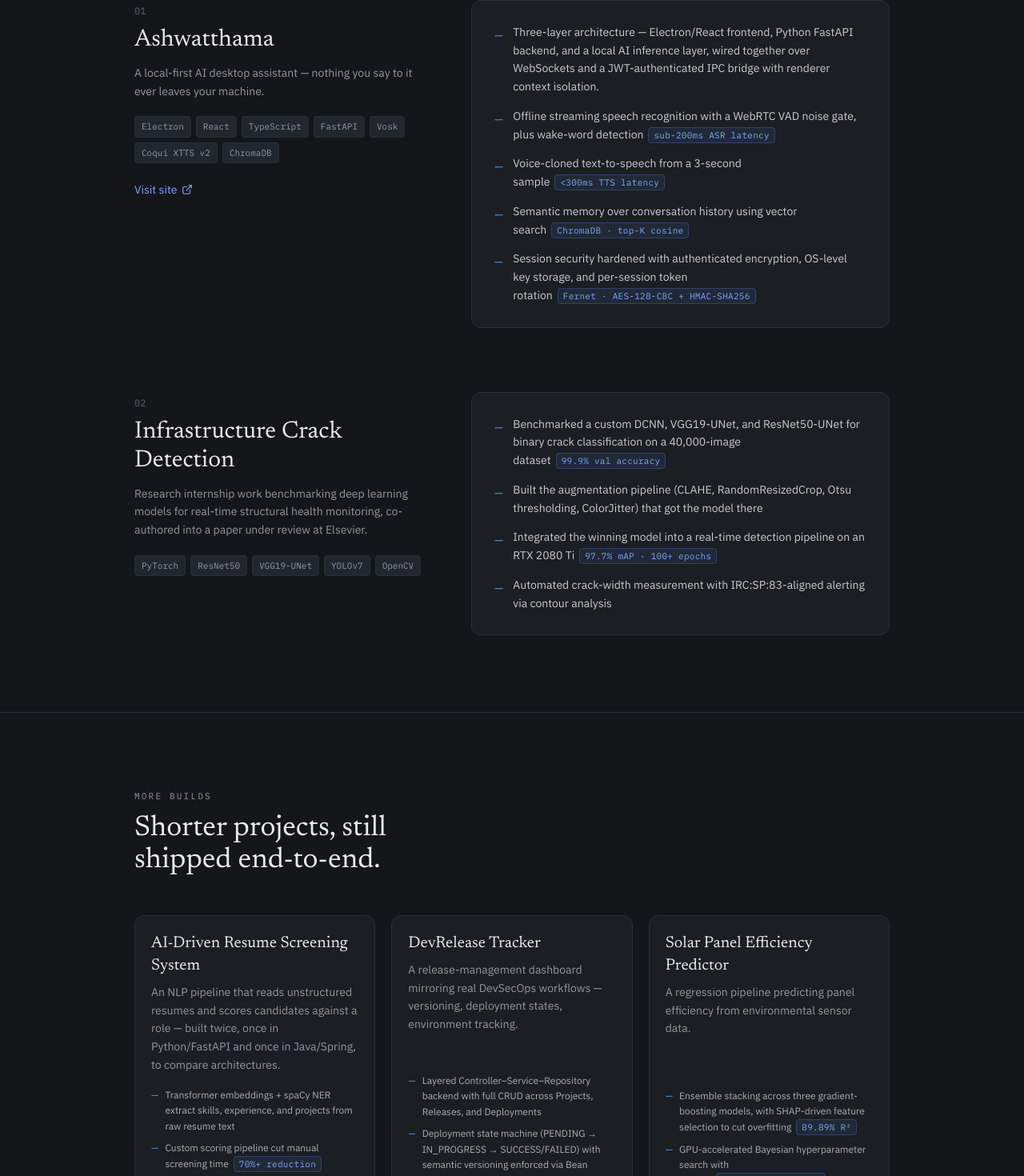
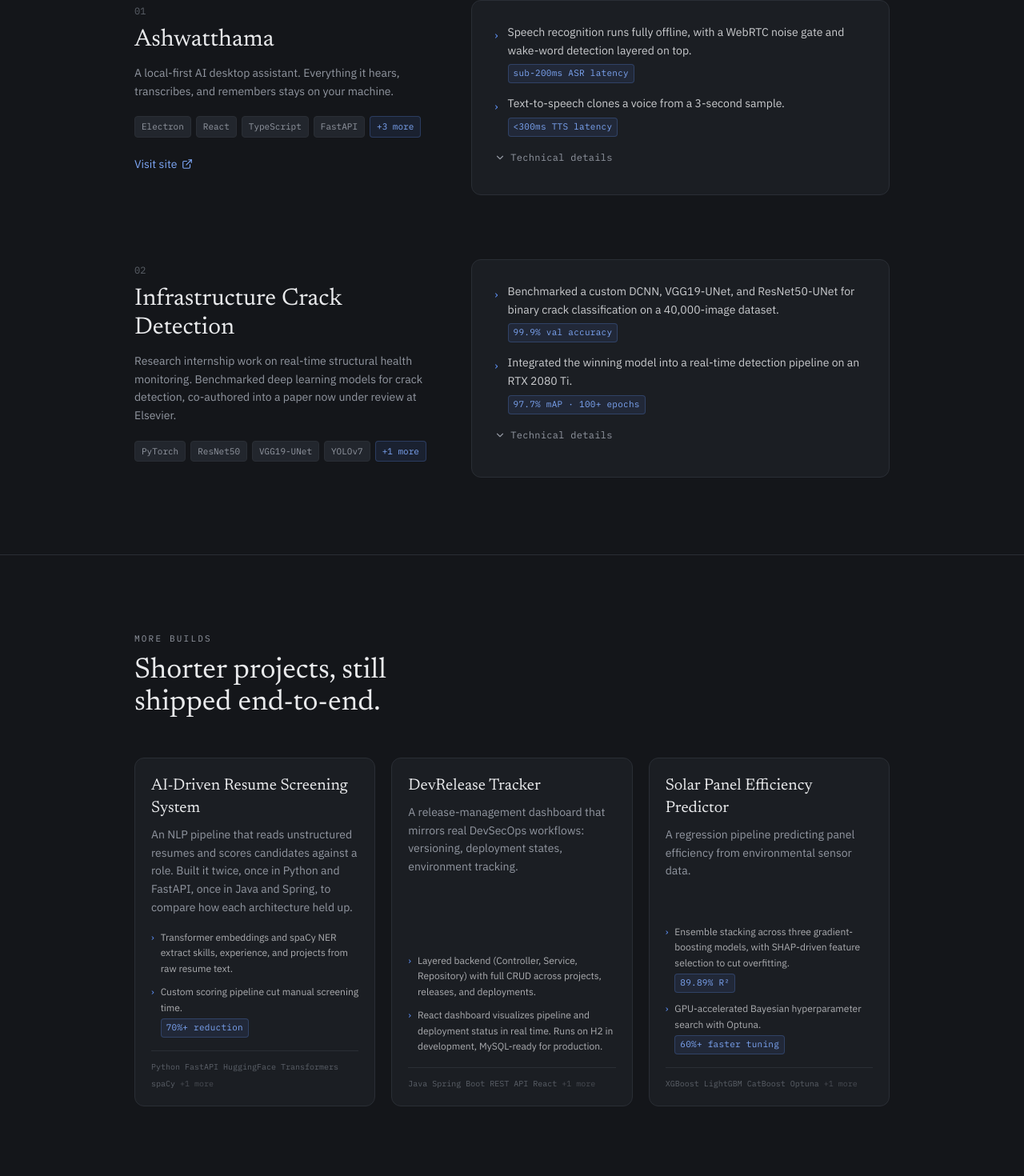
Before and after one commit to animesh8787/animesh-portfolio, a React (Vite) app: page / in a window 1280 px wide. Shown: the part 1247-2717 px from the top of the page at 80% size. Built offline with nearby package versions, Linux system fonts and the light colour scheme.

Commit message:
Redesign contact section, update email, sitewide polish

```diff
--- a/src/App.tsx
+++ b/src/App.tsx
@@ -11,14 +11,14 @@ export default function App() {
   return (
     <div className="min-h-screen">
       <Nav />
-      <Hero />
-      <Stats />
-      <FeaturedProjects />
-      <OtherProjects />
-      <Skills />
-      <div id="about">
+      <main>
+        <Hero />
+        <Stats />
+        <FeaturedProjects />
+        <OtherProjects />
+        <Skills />
         <About />
-      </div>
+      </main>
       <Contact />
     </div>
   );
--- a/src/components/Contact.tsx
+++ b/src/components/Contact.tsx
@@ -66,7 +66,7 @@ export default function Contact() {
                   type="button"
                   onClick={() => copy(contact.email)}
                   aria-label="Copy email address"
-                  className="shrink-0 text-faint hover:text-signal-bright transition-colors duration-300"
+                  className="shrink-0 text-faint hover:text-signal-bright transition-colors duration-300 p-2 -m-2"
                 >
                   {copied ? (
                     <Check className="w-4 h-4 text-sage-bright" />
@@ -101,7 +101,7 @@ export default function Contact() {
           <button
             type="button"
             onClick={scrollToTop}
-            className="flex items-center gap-1.5 hover:text-muted transition-colors duration-300"
+            className="flex items-center gap-1.5 hover:text-muted transition-colors duration-300 py-2 px-1 -mx-1"
           >
             Back to top <ArrowUp className="w-3.5 h-3.5" />
           </button>
--- a/src/components/FeaturedProjects.tsx
+++ b/src/components/FeaturedProjects.tsx
@@ -1,9 +1,25 @@
-import { motion } from "framer-motion";
-import { ExternalLink } from "lucide-react";
+import { useState } from "react";
+import { AnimatePresence, motion } from "framer-motion";
+import { ChevronDown, ExternalLink } from "lucide-react";
 import { projects } from "../data/content";
 import { EASE } from "../lib/motion";
 
 const featured = projects.filter((p) => p.featured);
+const STACK_PREVIEW_COUNT = 4;
+
+function PointRow({ point }: { point: { text: string; metric: string | null } }) {
+  return (
+    <li className="flex gap-3 text-sm leading-relaxed text-ink/85">
+      <span className="text-signal mt-1 shrink-0" aria-hidden="true">
+        ›
+      </span>
+      <div>
+        <p>{point.text}</p>
+        {point.metric && <span className="metric-tag mt-1.5">{point.metric}</span>}
+      </div>
+    </li>
+  );
+}
 
 export default function FeaturedProjects() {
   return (
@@ -29,9 +45,57 @@ export default function FeaturedProjects() {
         </motion.h2>
 
         <div className="space-y-20">
-          {featured.map((project, idx) => (
+          {featured.map((project, idx) => {
+            const highlights = project.points.filter((p) => p.highlight);
+            const rest = project.points.filter((p) => !p.highlight);
+            const visibleStack = project.stack.slice(0, STACK_PREVIEW_COUNT);
+            const hiddenStackCount = project.stack.length - visibleStack.length;
+            const hasMore = rest.length > 0 || hiddenStackCount > 0;
+
+            return (
+              <ProjectCard
+                key={project.id}
+                idx={idx}
+                project={project}
+                highlights={highlights}
+                rest={rest}
+                visibleStack={visibleStack}
+                hiddenStackCount={hiddenStackCount}
+                hasMore={hasMore}
+              />
+            );
+          })}
+        </div>
+      </div>
+    </section>
+  );
+}
+
+type Point = { text: string; metric: string | null; highlight: boolean };
+type Project = (typeof featured)[number];
+
+function ProjectCard({
+  idx,
+  project,
+  highlights,
+  rest,
+  visibleStack,
+  hiddenStackCount,
+  hasMore,
+}: {
+  idx: number;
+  project: Project;
+  highlights: Point[];
+  rest: Point[];
+  visibleStack: string[];
+  hiddenStackCount: number;
+  hasMore: boolean;
+}) {
+  const [open, setOpen] = useState(false);
+  const detailsId = `tech-details-${project.id}`;
+
+  return (
     <motion.article
-              key={project.id}
       initial={{ opacity: 0, y: 24 }}
       whileInView={{ opacity: 1, y: 0 }}
       viewport={{ once: true, margin: "-80px" }}
@@ -43,11 +107,22 @@ export default function FeaturedProjects() {
         <h3 className="font-display text-2xl md:text-3xl mt-2 mb-3">{project.name}</h3>
         <p className="text-muted text-sm leading-relaxed mb-5">{project.tagline}</p>
         <div className="flex flex-wrap gap-1.5 mb-5">
-                  {project.stack.map((s) => (
+          {visibleStack.map((s) => (
             <span key={s} className="font-mono text-[11px] text-muted bg-surface2 border border-hairline rounded px-2 py-1">
               {s}
             </span>
           ))}
+          {hiddenStackCount > 0 && (
+            <button
+              type="button"
+              onClick={() => setOpen((v) => !v)}
+              aria-expanded={open}
+              aria-controls={detailsId}
+              className="font-mono text-[11px] text-signal-bright bg-signal/10 border border-signal/25 rounded px-2 py-1 hover:bg-signal/15 transition-colors duration-300"
+            >
+              +{hiddenStackCount} more
+            </button>
+          )}
         </div>
         {project.links.site && (
           <a
@@ -56,28 +131,73 @@ export default function FeaturedProjects() {
             rel="noreferrer"
             className="inline-flex items-center gap-1.5 text-signal-bright text-sm link-underline"
           >
-                    Visit site <ExternalLink className="w-3.5 h-3.5" />
+            Visit site <ExternalLink className="w-3.5 h-3.5" aria-hidden="true" />
           </a>
         )}
       </div>
 
       <div className="card p-6 md:p-7 transition-all duration-500 ease-premium hover:border-signal/25 hover:shadow-glow">
         <ul className="space-y-3.5">
-                  {project.points.map((point, i) => (
-                    <li key={i} className="flex gap-3 text-sm leading-relaxed text-ink/85">
-                      <span className="text-signal mt-1 shrink-0">—</span>
-                      <span>
-                        {point.text}
-                        {point.metric && <span className="metric-tag ml-1.5">{point.metric}</span>}
-                      </span>
-                    </li>
+          {highlights.map((point, i) => (
+            <PointRow key={i} point={point} />
           ))}
         </ul>
+
+        {hasMore && (
+          <>
+            <AnimatePresence initial={false}>
+              {open && (
+                <motion.div
+                  id={detailsId}
+                  initial={{ height: 0, opacity: 0 }}
+                  animate={{ height: "auto", opacity: 1 }}
+                  exit={{ height: 0, opacity: 0 }}
+                  transition={{ duration: 0.4, ease: EASE }}
+                  className="overflow-hidden"
+                >
+                  <div className="pt-3.5 mt-3.5 border-t border-hairline">
+                    {hiddenStackCount > 0 && (
+                      <div className="flex flex-wrap gap-1.5 mb-4">
+                        {project.stack.slice(STACK_PREVIEW_COUNT).map((s) => (
+                          <span
+                            key={s}
+                            className="font-mono text-[11px] text-muted bg-surface2 border border-hairline rounded px-2 py-1"
+                          >
+                            {s}
+                          </span>
+                        ))}
+                      </div>
+                    )}
+                    {rest.length > 0 && (
+                      <ul className="space-y-3.5">
+                        {rest.map((point, i) => (
+                          <PointRow key={i} point={point} />
+                        ))}
+                      </ul>
+                    )}
+                  </div>
+                </motion.div>
+              )}
+            </AnimatePresence>
+
+            {rest.length > 0 && (
+              <button
+                type="button"
+                onClick={() => setOpen((v) => !v)}
+                aria-expanded={open}
+                aria-controls={detailsId}
+                className="mt-2 -ml-2 inline-flex items-center gap-1.5 font-mono text-xs tracking-wide text-muted hover:text-signal-bright transition-colors duration-300 px-2 py-2.5"
+              >
+                <ChevronDown
+                  className={`w-3.5 h-3.5 transition-transform duration-300 ${open ? "rotate-180" : ""}`}
+                  aria-hidden="true"
+                />
+                {open ? "Hide technical details" : "Technical details"}
+              </button>
+            )}
+          </>
+        )}
       </div>
     </motion.article>
-          ))}
-        </div>
-      </div>
-    </section>
   );
 }
--- a/src/components/OtherProjects.tsx
+++ b/src/components/OtherProjects.tsx
@@ -3,6 +3,7 @@ import { projects } from "../data/content";
 import { EASE } from "../lib/motion";
 
 const secondary = projects.filter((p) => !p.featured);
+const STACK_PREVIEW_COUNT = 4;
 
 export default function OtherProjects() {
   return (
@@ -27,8 +28,13 @@ export default function OtherProjects() {
           Shorter projects, still shipped end-to-end.
         </motion.h2>
 
-        <div className="grid md:grid-cols-3 gap-5">
-          {secondary.map((project, i) => (
+        <div className="grid sm:grid-cols-2 lg:grid-cols-3 gap-5">
+          {secondary.map((project, i) => {
+            const highlights = project.points.filter((p) => p.highlight).slice(0, 2);
+            const visibleStack = project.stack.slice(0, STACK_PREVIEW_COUNT);
+            const hiddenStackCount = project.stack.length - visibleStack.length;
+
+            return (
               <motion.div
                 key={project.id}
                 initial={{ opacity: 0, y: 16 }}
@@ -39,26 +45,32 @@ export default function OtherProjects() {
               >
                 <h3 className="font-display text-xl mb-2">{project.name}</h3>
                 <p className="text-muted text-sm leading-relaxed mb-4 flex-1">{project.tagline}</p>
-              <ul className="space-y-2 mb-4">
-                {project.points.slice(0, 2).map((point, j) => (
+                <ul className="space-y-2.5 mb-4">
+                  {highlights.map((point, j) => (
                     <li key={j} className="text-xs text-ink/70 leading-relaxed flex gap-2">
-                    <span className="text-signal shrink-0">—</span>
-                    <span>
-                      {point.text}
-                      {point.metric && <span className="metric-tag ml-1.5">{point.metric}</span>}
+                      <span className="text-signal shrink-0" aria-hidden="true">
+                        ›
                       </span>
+                      <div>
+                        <p>{point.text}</p>
+                        {point.metric && <span className="metric-tag mt-1">{point.metric}</span>}
+                      </div>
                     </li>
                   ))}
                 </ul>
                 <div className="flex flex-wrap gap-1.5 mt-auto pt-3 border-t border-hairline">
-                {project.stack.slice(0, 4).map((s) => (
+                  {visibleStack.map((s) => (
                     <span key={s} className="font-mono text-[10px] text-faint">
                       {s}
                     </span>
                   ))}
+                  {hiddenStackCount > 0 && (
+                    <span className="font-mono text-[10px] text-faint/70">+{hiddenStackCount} more</span>
+                  )}
                 </div>
               </motion.div>
-          ))}
+            );
+          })}
         </div>
       </div>
     </section>
--- a/src/data/content.ts
+++ b/src/data/content.ts
@@ -11,55 +11,119 @@ export const projects = [
   {
     id: "jarvis",
     name: "Ashwatthama",
-    tagline: "A local-first AI desktop assistant — nothing you say to it ever leaves your machine.",
+    tagline:
+      "A local-first AI desktop assistant. Everything it hears, transcribes, and remembers stays on your machine.",
     stack: ["Electron", "React", "TypeScript", "FastAPI", "Vosk", "Coqui XTTS v2", "ChromaDB"],
     featured: true,
     points: [
-      { text: "Three-layer architecture — Electron/React frontend, Python FastAPI backend, and a local AI inference layer, wired together over WebSockets and a JWT-authenticated IPC bridge with renderer context isolation.", metric: null },
-      { text: "Offline streaming speech recognition with a WebRTC VAD noise gate, plus wake-word detection", metric: "sub-200ms ASR latency" },
-      { text: "Voice-cloned text-to-speech from a 3-second sample", metric: "<300ms TTS latency" },
-      { text: "Semantic memory over conversation history using vector search", metric: "ChromaDB · top-K cosine" },
-      { text: "Session security hardened with authenticated encryption, OS-level key storage, and per-session token rotation", metric: "Fernet · AES-128-CBC + HMAC-SHA256" },
+      {
+        text: "Three layers talk to each other over WebSockets and a JWT-authenticated IPC bridge: an Electron and React frontend, a Python FastAPI backend, and a local inference layer with renderer context isolation.",
+        metric: null,
+        highlight: false,
+      },
+      {
+        text: "Speech recognition runs fully offline, with a WebRTC noise gate and wake-word detection layered on top.",
+        metric: "sub-200ms ASR latency",
+        highlight: true,
+      },
+      {
+        text: "Text-to-speech clones a voice from a 3-second sample.",
+        metric: "<300ms TTS latency",
+        highlight: true,
+      },
+      {
+        text: "Conversation history is embedded and searched with a vector database, so the assistant actually remembers context instead of starting fresh every session.",
+        metric: "ChromaDB · top-K cosine",
+        highlight: false,
+      },
+      {
+        text: "Sessions are hardened with authenticated encryption, OS-level key storage, and token rotation on every login.",
+        metric: "Fernet · AES-128-CBC + HMAC-SHA256",
+        highlight: false,
+      },
     ],
     links: { site: "https://ashwatthama.dev" },
   },
   {
     id: "crack-detection",
     name: "Infrastructure Crack Detection",
-    tagline: "Research internship work benchmarking deep learning models for real-time structural health monitoring, co-authored into a paper under review at Elsevier.",
+    tagline:
+      "Research internship work on real-time structural health monitoring. Benchmarked deep learning models for crack detection, co-authored into a paper now under review at Elsevier.",
     stack: ["PyTorch", "ResNet50", "VGG19-UNet", "YOLOv7", "OpenCV"],
     featured: true,
     points: [
-      { text: "Benchmarked a custom DCNN, VGG19-UNet, and ResNet50-UNet for binary crack classification on a 40,000-image dataset", metric: "99.9% val accuracy" },
-      { text: "Built the augmentation pipeline (CLAHE, RandomResizedCrop, Otsu thresholding, ColorJitter) that got the model there", metric: null },
-      { text: "Integrated the winning model into a real-time detection pipeline on an RTX 2080 Ti", metric: "97.7% mAP · 100+ epochs" },
-      { text: "Automated crack-width measurement with IRC:SP:83-aligned alerting via contour analysis", metric: null },
+      {
+        text: "Benchmarked a custom DCNN, VGG19-UNet, and ResNet50-UNet for binary crack classification on a 40,000-image dataset.",
+        metric: "99.9% val accuracy",
+        highlight: true,
+      },
+      {
+        text: "Built the augmentation pipeline that got the model there: CLAHE, RandomResizedCrop, Otsu thresholding, ColorJitter.",
+        metric: null,
+        highlight: false,
+      },
+      {
+        text: "Integrated the winning model into a real-time detection pipeline on an RTX 2080 Ti.",
+        metric: "97.7% mAP · 100+ epochs",
+        highlight: true,
+      },
+      {
+        text: "Automated crack-width measurement with IRC:SP:83-aligned alerting through contour analysis.",
+        metric: null,
+        highlight: false,
+      },
     ],
     links: {},
   },
   {
     id: "resume-screening",
     name: "AI-Driven Resume Screening System",
-    tagline: "An NLP pipeline that reads unstructured resumes and scores candidates against a role — built twice, once in Python/FastAPI and once in Java/Spring, to compare architectures.",
+    tagline:
+      "An NLP pipeline that reads unstructured resumes and scores candidates against a role. Built it twice, once in Python and FastAPI, once in Java and Spring, to compare how each architecture held up.",
     stack: ["Python", "FastAPI", "HuggingFace Transformers", "spaCy", "PostgreSQL"],
     featured: false,
     points: [
-      { text: "Transformer embeddings + spaCy NER extract skills, experience, and projects from raw resume text", metric: null },
-      { text: "Custom scoring pipeline cut manual screening time", metric: "70%+ reduction" },
-      { text: "Stateless, horizontally scalable FastAPI service with a PostgreSQL backend, optimized indexes and CTEs", metric: null },
+      {
+        text: "Transformer embeddings and spaCy NER extract skills, experience, and projects from raw resume text.",
+        metric: null,
+        highlight: true,
+      },
+      {
+        text: "Custom scoring pipeline cut manual screening time.",
+        metric: "70%+ reduction",
+        highlight: true,
+      },
+      {
+        text: "Stateless, horizontally scalable FastAPI service with a PostgreSQL backend, optimized indexes and CTEs.",
+        metric: null,
+        highlight: false,
+      },
     ],
     links: {},
   },
   {
     id: "devrelease",
     name: "DevRelease Tracker",
-    tagline: "A release-management dashboard mirroring real DevSecOps workflows — versioning, deployment states, environment tracking.",
+    tagline:
+      "A release-management dashboard that mirrors real DevSecOps workflows: versioning, deployment states, environment tracking.",
     stack: ["Java", "Spring Boot", "REST API", "React", "Hibernate/JPA"],
     featured: false,
     points: [
-      { text: "Layered Controller–Service–Repository backend with full CRUD across Projects, Releases, and Deployments", metric: null },
-      { text: "Deployment state machine (PENDING → IN_PROGRESS → SUCCESS/FAILED) with semantic versioning enforced via Bean Validation", metric: null },
-      { text: "React dashboard visualizing pipeline and deployment status in real time; H2 in dev, MySQL-ready for production", metric: null },
+      {
+        text: "Layered backend (Controller, Service, Repository) with full CRUD across projects, releases, and deployments.",
+        metric: null,
+        highlight: true,
+      },
+      {
+        text: "Deployment state machine (PENDING → IN_PROGRESS → SUCCESS/FAILED) with semantic versioning enforced via Bean Validation.",
+        metric: null,
+        highlight: false,
+      },
+      {
+        text: "React dashboard visualizes pipeline and deployment status in real time. Runs on H2 in development, MySQL-ready for production.",
+        metric: null,
+        highlight: true,
+      },
     ],
     links: {},
   },
@@ -70,19 +134,27 @@ export const projects = [
     stack: ["XGBoost", "LightGBM", "CatBoost", "Optuna", "SHAP"],
     featured: false,
     points: [
-      { text: "Ensemble stacking across three gradient-boosting models, with SHAP-driven feature selection to cut overfitting", metric: "89.89% R²" },
-      { text: "GPU-accelerated Bayesian hyperparameter search with Optuna", metric: "60%+ faster tuning" },
+      {
+        text: "Ensemble stacking across three gradient-boosting models, with SHAP-driven feature selection to cut overfitting.",
+        metric: "89.89% R²",
+        highlight: true,
+      },
+      {
+        text: "GPU-accelerated Bayesian hyperparameter search with Optuna.",
+        metric: "60%+ faster tuning",
+        highlight: true,
+      },
     ],
     links: {},
   },
 ];
 
 export const skills = {
-  "Languages": ["Python", "Java", "C++", "C", "SQL", "TypeScript"],
+  Languages: ["Python", "Java", "C++", "C", "SQL", "TypeScript"],
   "ML / Deep Learning": ["PyTorch", "TensorFlow", "Keras", "scikit-learn", "XGBoost", "LightGBM", "CatBoost", "Optuna", "SHAP"],
   "Vision & NLP": ["CNNs", "ResNet50", "YOLOv7", "VGG19", "UNet", "OpenCV", "HuggingFace Transformers", "spaCy", "NLTK"],
   "Backend & Data": ["FastAPI", "Spring Boot", "REST APIs", "WebSockets", "PostgreSQL", "MySQL", "SQLAlchemy", "Hibernate/JPA"],
-  "Tooling": ["Git", "GitHub Actions", "Electron", "PyInstaller", "Docker-adjacent workflows"],
+  Tooling: ["Git", "GitHub Actions", "Electron", "PyInstaller", "Docker-adjacent workflows"],
 };
 
 export const stats = [
--- a/src/index.css
+++ b/src/index.css
@@ -51,7 +51,7 @@
 
 @layer components {
   .metric-tag {
-    @apply inline whitespace-nowrap font-mono text-[11px] tracking-wide text-signal-bright bg-signal/10 border border-signal/25 rounded px-1.5 py-0.5;
+    @apply inline-block break-words font-mono text-[11px] tracking-wide text-signal-bright bg-signal/10 border border-signal/25 rounded px-1.5 py-0.5;
   }
 
   .section-eyebrow {
```
Also changed, not shown: src/components/About.tsx (+16 -17 lines), src/components/Nav.tsx (+4 -4 lines). Lines whose indentation alone changed are shown as unchanged.
